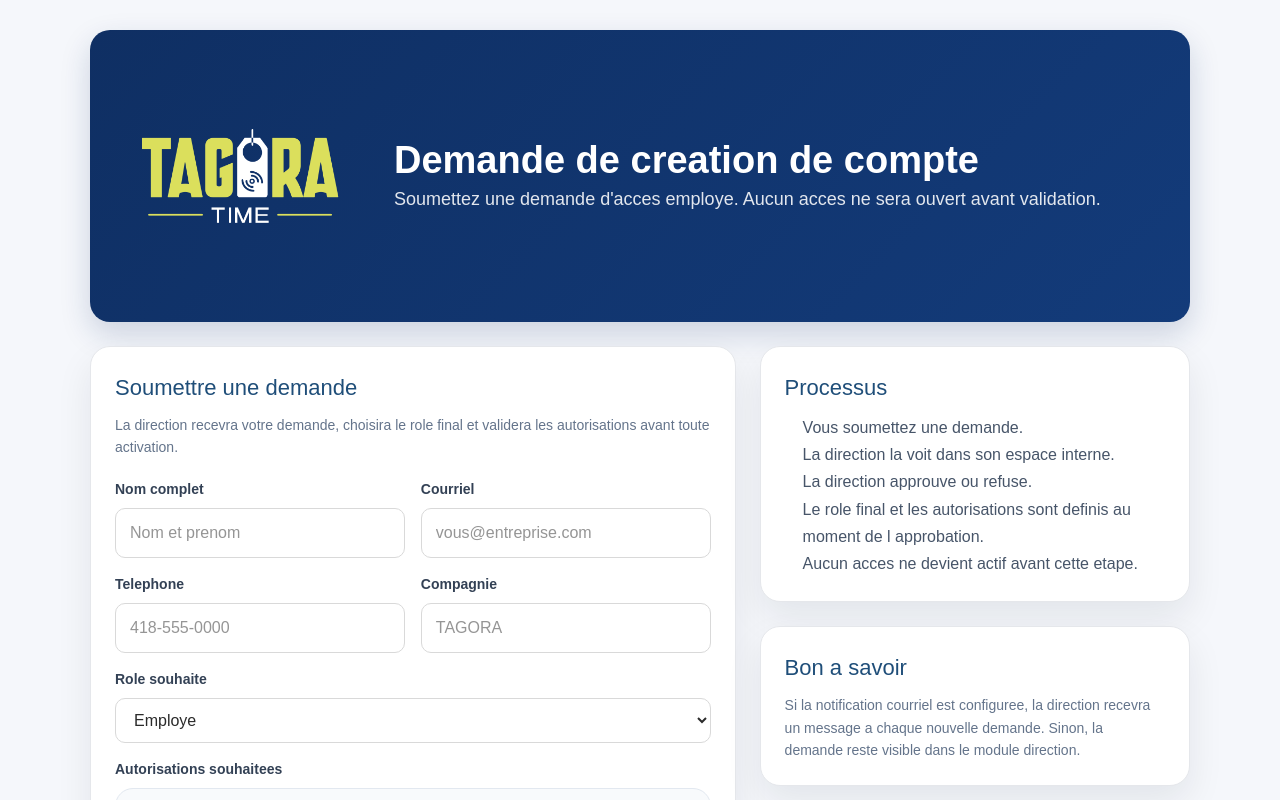
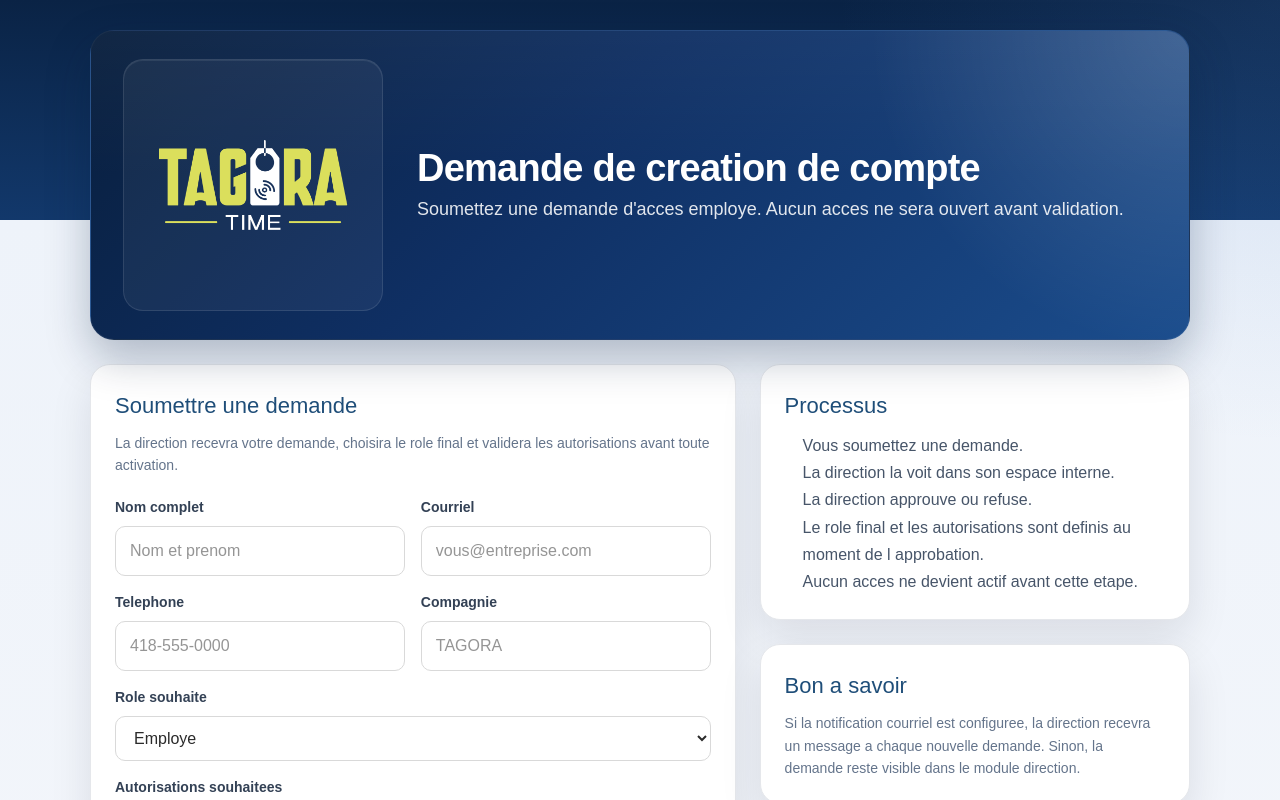
Before and after one commit to Oliem54/tagora-time, a Next.js app: page /demande-compte in a window 1280 px wide. Shown: the top 800 px of the page. Built offline with nearby package versions, Linux system fonts and the light colour scheme; no server answers; the database is empty.

Commit message:
Mise a jour du projet

```diff
--- a/src/app/api/account-requests/route.ts
+++ b/src/app/api/account-requests/route.ts
@@ -71,6 +71,7 @@ export async function POST(req: NextRequest) {
       );
     }
 
+    try {
       const rateLimit = await consumeDurableAccountRequestRateLimit(req, email);
 
       if (!rateLimit.ok) {
@@ -87,19 +88,11 @@ export async function POST(req: NextRequest) {
           }
         );
       }
-
-    let supabase = createPublicServerSupabaseClient();
-
-    try {
-      supabase = createAdminSupabaseClient();
-    } catch {
-      // Fallback public client for local setup if the service role key is not yet configured.
+    } catch (rateLimitError) {
+      console.log("[account-requests] rate limit error:", rateLimitError);
     }
 
-    const { data, error } = await supabase
-      .from("account_requests")
-      .insert([
-        {
+    const payload = {
       full_name: fullName,
       email,
       phone,
@@ -119,10 +112,28 @@ export async function POST(req: NextRequest) {
           },
         }),
       ],
-        },
-      ])
-      .select("*")
-      .single();
+    };
+
+    let supabase = createPublicServerSupabaseClient();
+
+    try {
+      supabase = createAdminSupabaseClient();
+    } catch {
+      // Fallback public client for local setup if the service role key is not yet configured.
+    }
+
+    console.log("[account-requests] payload:", payload);
+
+    const { data, error } = await supabase
+      .from("account_requests")
+      .insert([payload]);
+
+    console.log("[account-requests] data:", data);
+    console.log("[account-requests] error:", error);
+    console.log("[account-requests] error.message:", error?.message ?? null);
+    console.log("[account-requests] error.details:", error?.details ?? null);
+    console.log("[account-requests] error.hint:", error?.hint ?? null);
+    console.log("[account-requests] error.code:", error?.code ?? null);
 
     if (error) {
       const normalizedMessage = error.message.toLowerCase();
@@ -138,18 +149,34 @@ export async function POST(req: NextRequest) {
         );
       }
 
-      return NextResponse.json({ error: error.message }, { status: 500 });
+      return NextResponse.json(
+        {
+          error: error.message,
+          debug: {
+            message: error?.message ?? null,
+            details: error?.details ?? null,
+            hint: error?.hint ?? null,
+            code: error?.code ?? null,
+          },
+        },
+        { status: 500 }
+      );
     }
 
+    try {
       await notifyDirectionOfAccountRequest({
         fullName,
         email,
         requestedRole,
         portalSource,
       });
+    } catch (notificationError) {
+      console.log("[account-requests] notification error:", notificationError);
+    }
 
-    return NextResponse.json({ request: data });
+    return NextResponse.json({ success: true });
   } catch (error) {
+    console.error("[account-requests][POST] unexpected error", error);
     return NextResponse.json(
       {
         error:
--- a/src/app/components/HeaderTagora.tsx
+++ b/src/app/components/HeaderTagora.tsx
@@ -12,67 +12,35 @@ export default function HeaderTagora({
   const hasText = Boolean(title || subtitle);
 
   return (
+    <div className="tagora-header">
       <div
         style={{
-        background: "linear-gradient(135deg, #0f2f63 0%, #133b7a 100%)",
-        borderRadius: 20,
-        padding: "26px 30px",
-        color: "white",
-        marginBottom: 24,
-        display: "flex",
-        alignItems: "center",
-        justifyContent: hasText ? "flex-start" : "center",
-        gap: hasText ? 34 : 0,
-        boxShadow: "0 12px 30px rgba(15, 47, 99, 0.18)",
-      }}
-    >
-      <div
-        style={{
-          width: 240,
+          width: 260,
           flexShrink: 0,
         }}
       >
+        <div className="tagora-header-logo-shell">
           <Image
             src="/logo.png"
             alt="Logo TAGORA"
-          width={240}
-          height={120}
+            width={260}
+            height={130}
             priority
             style={{
-            width: "240px",
+              width: "260px",
               height: "auto",
               objectFit: "contain",
               display: "block",
             }}
           />
-
+        </div>
       </div>
 
       {hasText ? (
-        <div>
-          {title ? (
-            <div
-              style={{
-                fontSize: 38,
-                fontWeight: 800,
-                lineHeight: 1.1,
-                marginBottom: subtitle ? 6 : 0,
-              }}
-            >
-              {title}
-            </div>
-          ) : null}
-
+        <div className="tagora-header-copy">
+          {title ? <div className="tagora-header-title">{title}</div> : null}
           {subtitle ? (
-            <div
-              style={{
-                fontSize: 18,
-                color: "rgba(255,255,255,0.88)",
-                lineHeight: 1.3,
-              }}
-            >
-              {subtitle}
-            </div>
+            <div className="tagora-header-subtitle">{subtitle}</div>
           ) : null}
         </div>
       ) : null}
--- a/src/app/demande-compte/page.tsx
+++ b/src/app/demande-compte/page.tsx
@@ -63,24 +63,44 @@ export default function DemandeComptePage() {
     setSaving(true);
 
     try {
+      const requestPayload = {
+        fullName: fullName.trim(),
+        email: email.trim(),
+        phone: phone.trim(),
+        company: company.trim(),
+        portalSource: portal,
+        requestedRole,
+        requestedPermissions: selectedPermissions,
+        message: message.trim(),
+      };
+
+      console.log("[demande-compte] donnees envoyees", requestPayload);
+
       const response = await fetch("/api/account-requests", {
         method: "POST",
         headers: {
           "Content-Type": "application/json",
         },
-        body: JSON.stringify({
-          fullName,
-          email,
-          phone,
-          company,
-          portalSource: portal,
-          requestedRole,
-          requestedPermissions: selectedPermissions,
-          message,
-        }),
+        body: JSON.stringify(requestPayload),
       });
 
       const payload = await response.json();
+
+      console.log("[demande-compte] response.status", response.status);
+      console.log("[demande-compte] payload", payload);
+      console.log("[demande-compte] payload.debug", payload?.debug ?? null);
+
+      console.log("[demande-compte] reponse api", {
+        ok: response.ok,
+        status: response.status,
+        statusText: response.statusText,
+        payload,
+      });
+
+      console.log("[demande-compte] error.message", payload?.debug?.message ?? null);
+      console.log("[demande-compte] error.details", payload?.debug?.details ?? null);
+      console.log("[demande-compte] error.hint", payload?.debug?.hint ?? null);
+      console.log("[demande-compte] error.code", payload?.debug?.code ?? null);
 
       if (!response.ok) {
         throw new Error(payload.error || "Erreur lors de la demande.");
--- a/src/app/globals.css
+++ b/src/app/globals.css
@@ -34,7 +34,9 @@ body {
   padding: 0;
   margin: 0;
   font-family: Arial, Helvetica, sans-serif;
-  background: var(--bg-main);
+  background:
+    radial-gradient(circle at top, rgba(45, 99, 173, 0.18), transparent 28%),
+    linear-gradient(180deg, #0a2345 0%, #102f5a 18%, #eef3fa 18%, #f5f7fb 100%);
   color: var(--text-main);
 }
 
@@ -129,7 +131,6 @@ select {
   opacity: 0.92;
 }
 
-/* ── Shared base for all action button variants ── */
 .tagora-dark-action,
 .tagora-dark-outline-action,
 .tagora-navy-action {
@@ -304,7 +305,9 @@ select {
 
 .tagora-app-shell {
   min-height: 100vh;
-  background: #f5f7fb;
+  background:
+    radial-gradient(circle at top right, rgba(77, 130, 203, 0.16), transparent 24%),
+    linear-gradient(180deg, #0a2345 0%, #12386b 220px, #eef3fa 220px, #f5f7fb 100%);
   padding: 30px 40px 60px;
   color: #0f172a;
 }
@@ -319,7 +322,7 @@ select {
   border-radius: 20px;
   padding: 24px;
   border: 1px solid #e5e7eb;
-  box-shadow: 0 16px 36px rgba(15, 23, 42, 0.08);
+  box-shadow: 0 18px 42px rgba(15, 23, 42, 0.10);
 }
 
 .tagora-panel-muted {
@@ -398,6 +401,62 @@ select {
   line-height: 1.6;
 }
 
+.tagora-header {
+  position: relative;
+  overflow: hidden;
+  background: linear-gradient(135deg, #081e3c 0%, #0f2f63 42%, #1b4d8d 100%);
+  border: 1px solid rgba(255, 255, 255, 0.08);
+  border-radius: 24px;
+  padding: 28px 32px;
+  color: white;
+  margin-bottom: 24px;
+  display: flex;
+  align-items: center;
+  justify-content: flex-start;
+  gap: 34px;
+  box-shadow: 0 18px 44px rgba(8, 30, 60, 0.28);
+}
+
+.tagora-header::before {
+  content: "";
+  position: absolute;
+  inset: 0;
+  background:
+    radial-gradient(circle at top right, rgba(255, 255, 255, 0.16), transparent 28%),
+    linear-gradient(180deg, rgba(255, 255, 255, 0.04), transparent 48%);
+  pointer-events: none;
+}
+
+.tagora-header-logo-shell {
+  position: relative;
+  z-index: 1;
+  border-radius: 20px;
+  padding: 10px 14px;
+  background: rgba(255, 255, 255, 0.05);
+  border: 1px solid rgba(255, 255, 255, 0.10);
+  box-shadow: inset 0 1px 0 rgba(255, 255, 255, 0.08);
+}
+
+.tagora-header-copy {
+  position: relative;
+  z-index: 1;
+}
+
+.tagora-header-title {
+  font-size: 38px;
+  font-weight: 800;
+  line-height: 1.08;
+  margin-bottom: 8px;
+  letter-spacing: -0.02em;
+}
+
+.tagora-header-subtitle {
+  max-width: 760px;
+  font-size: 18px;
+  color: rgba(255, 255, 255, 0.88);
+  line-height: 1.4;
+}
+
 .grid-2 {
   display: grid;
   grid-template-columns: 1fr 1fr;
@@ -473,6 +532,21 @@ select {
     padding: 20px 16px 40px;
   }
 
+  .tagora-header {
+    padding: 20px;
+    gap: 20px;
+    flex-direction: column;
+    align-items: flex-start;
+  }
+
+  .tagora-header-title {
+    font-size: 30px;
+  }
+
+  .tagora-header-subtitle {
+    font-size: 16px;
+  }
+
   .tagora-split,
   .tagora-form-grid-2 {
     grid-template-columns: 1fr;
```
Also changed, not shown: src/app/page.tsx (+23 -15 lines). Lines whose indentation alone changed are shown as unchanged.
